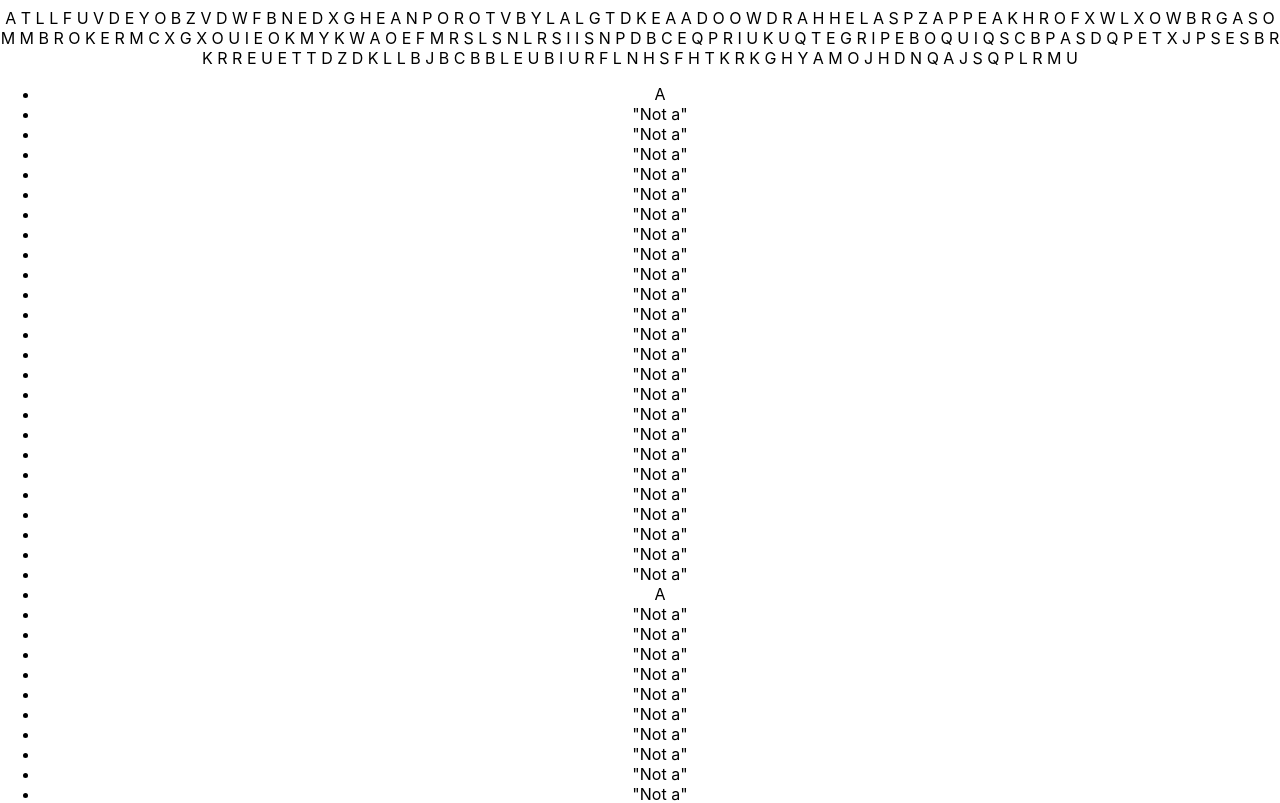
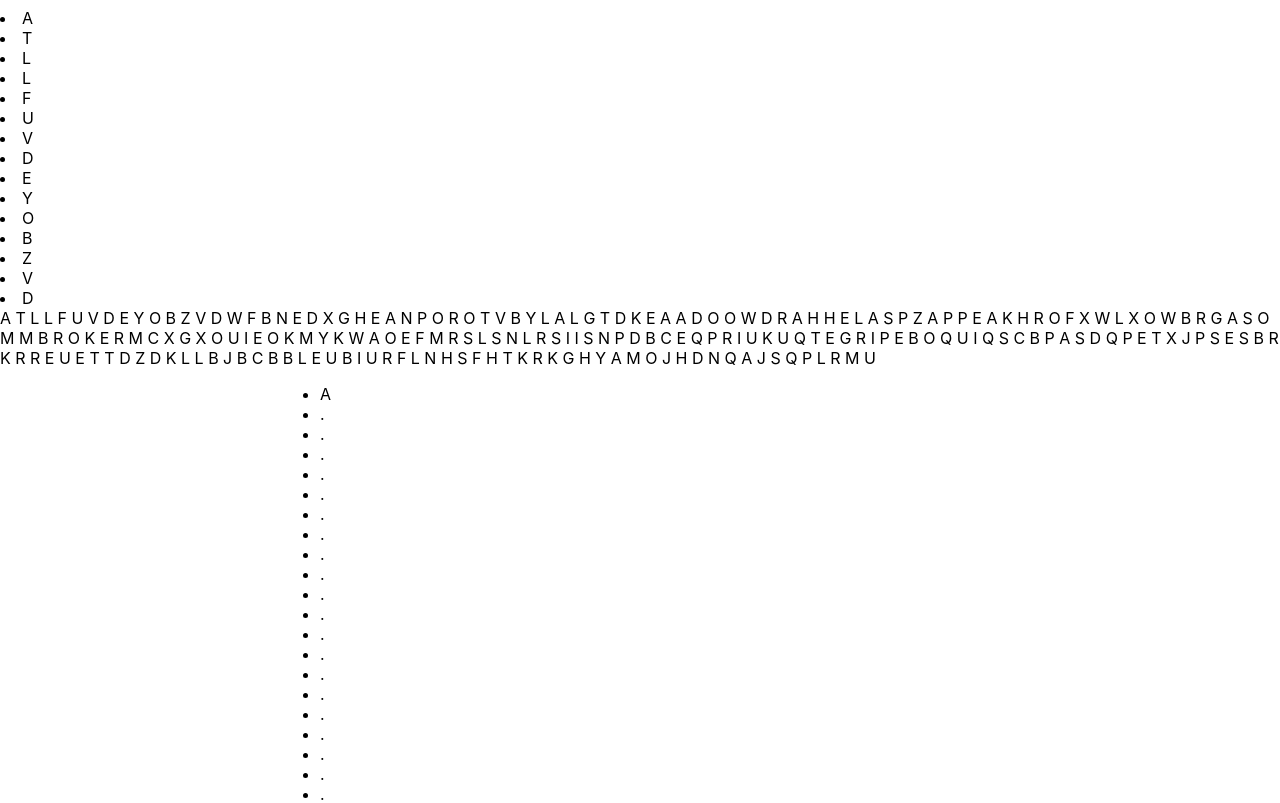
Before and after one commit to petestmart/word-find-solver, a React (Create React App) app: page / in a window 1280 px wide. Shown: the part 100-903 px from the top of the page. Built offline with nearby package versions, Linux system fonts and the light colour scheme.

Commit message:
.map for puzzle letters on the DOM

```diff
--- a/src/Components/App/App.css
+++ b/src/Components/App/App.css
@@ -1,8 +1,9 @@
-.App {
+/* .App {
   text-align: center;
-}
+} */
 
 .App-header {
+  text-align: center;
   background-color: #282c34;
   min-height: 7vh;
   display: flex;
--- /dev/null
+++ b/src/Components/WordFind/WordFind.css
@@ -0,0 +1,7 @@
+ul {
+    padding-left: 25%;
+}
+
+li {
+    justify-content: left;
+}
--- a/src/Components/WordFind/WordFind.jsx
+++ b/src/Components/WordFind/WordFind.jsx
@@ -1,18 +1,25 @@
 import React, { Component } from 'react';
 import WordOutput from './WordOutput';
+import './WordFind.css'
 
 class WordFind extends Component {
-
-
 
     render() {
 
         let puzzle = "A T L L F U V D E Y O B Z V D W F B N E D X G H E A N P O R O T V B Y L A L G T D K E A A D O O W D R A H H E L A S P Z A P P E A K H R O F X W L X O W B R G A S O M M B R O K E R M C X G X O U I E O K M Y K W A O E F M R S L S N L R S I I S N P D B C E Q P R I U K U Q T E G R I P E B O Q U I Q S C B P A S D Q P E T X J P S E S B R K R R E U E T T D Z D K L L B J B C B B L E U B I U R F L N H S F H T K R K G H Y A M O J H D N Q A J S Q P L R M U";
 
+        let puzzleDisplay = puzzle.split(' ').map((letter, i) =>{
+            if (i < 15 ) {
+                return (
+                    <li>{letter}</li>
+                )
 
+            }
+        })
 
         return (
             <p>
+                {puzzleDisplay}
                 {puzzle}
                 <WordOutput
                     puzzle={puzzle}
--- a/src/Components/WordFind/WordOutput.jsx
+++ b/src/Components/WordFind/WordOutput.jsx
@@ -1,28 +1,48 @@
 import React, { Component } from 'react';
 
 class WordOutput extends Component {
-    render(){
+
+    // puzzleGrid = (x) => {
+    //     for (let i = 0; i < 15; i++) {
+    //         <li>"PuzzleGrid"</li>
+    //     }
+    // }
+
+    render() {
 
         let puzzle = this.props.puzzle.split(' ');
 
+        let searchTerm = 'A';
+
+        // let PuzzleGrid = this.puzzleGrid(puzzle);
+
         let PuzzleOut = puzzle.map((letter) => {
 
-            if (letter == "A"){
+            if (letter === searchTerm){
                 return (
                     <li>{letter}</li>
                 )
             }
             else {
                 return (
-                    <li>"Not a"</li>
+                    <li>.</li>
                 )
             }
 
         });
 
-        return(
 
-            <ul>{PuzzleOut} </ul>
+
+        // let PuzzleOut = puzzle.join('').includes(searchTerm);
+
+        // let PuzzleOut =
+
+        return (
+
+            <div>
+                {/* <ul>{PuzzleGrid}</ul> */}
+                <ul>{PuzzleOut}</ul>
+            </div>
         )
     }
 }
```
